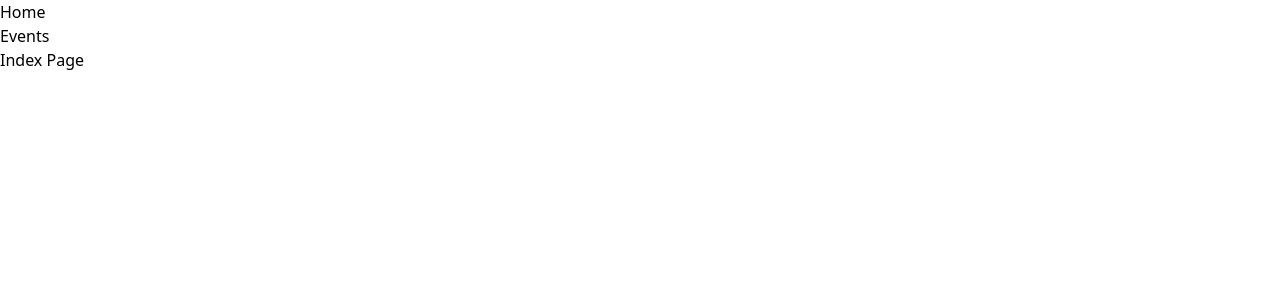
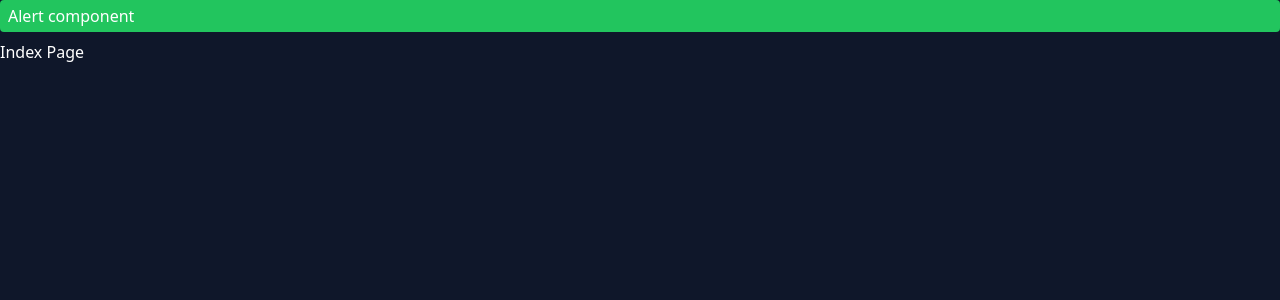
Before and after one commit to pmallol/nuxt-project, a Nuxt app: page / in a window 1280 px wide. Shown: the top 300 px of the page. Built offline with nearby package versions, Linux system fonts and the light colour scheme.

Commit message:
feat: Add header and Alert components

```diff
--- a/app.vue
+++ b/app.vue
@@ -1,17 +1,6 @@
 <template>
   <div>
     <NuxtLayout>
-      <header>
-        <ul>
-          <li>
-            <NuxtLink to="/">Home</NuxtLink>
-          </li>
-          <li>
-            <NuxtLink to="/events">Events</NuxtLink>
-          </li>
-        </ul>
-      </header>
-
       <NuxtPage />
     </NuxtLayout>
   </div>
--- /dev/null
+++ b/components/Alert.vue
@@ -0,0 +1,5 @@
+<template>
+  <div class="bg-green-500 text-white rounded px-2 py-1  mb-2">
+    Alert component
+  </div>
+</template>
--- /dev/null
+++ b/components/Header.vue
@@ -0,0 +1,22 @@
+<template>
+  <div>
+    <header>
+      <ul>
+        <li>
+          <NuxtLink to="/">Home</NuxtLink>
+        </li>
+        <li>
+          <NuxtLink to="/events">Events</NuxtLink>
+        </li>
+      </ul>
+    </header>
+  </div>
+</template>
+
+<script setup>
+
+</script>
+
+<style lang="scss" scoped>
+
+</style>
--- /dev/null
+++ b/layouts/default.vue
@@ -0,0 +1,5 @@
+<template>
+  <div class="default-layout bg-slate-900 text-white h-screen">
+    <slot />
+  </div>
+</template>
--- a/pages/index.vue
+++ b/pages/index.vue
@@ -1,5 +1,6 @@
 <template>
   <div>
+    <Alert />
     Index Page
   </div>
 </template>
```
